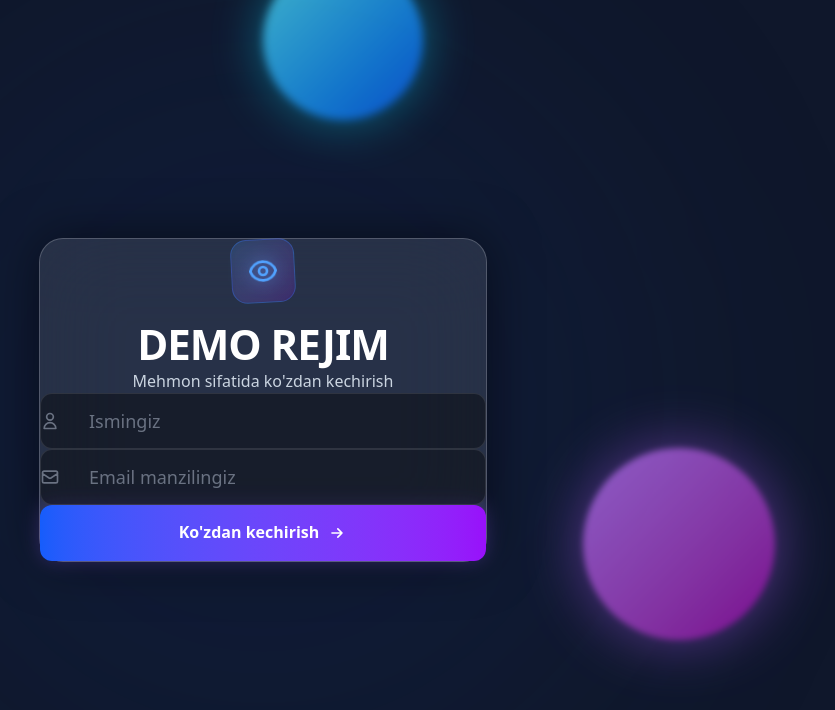
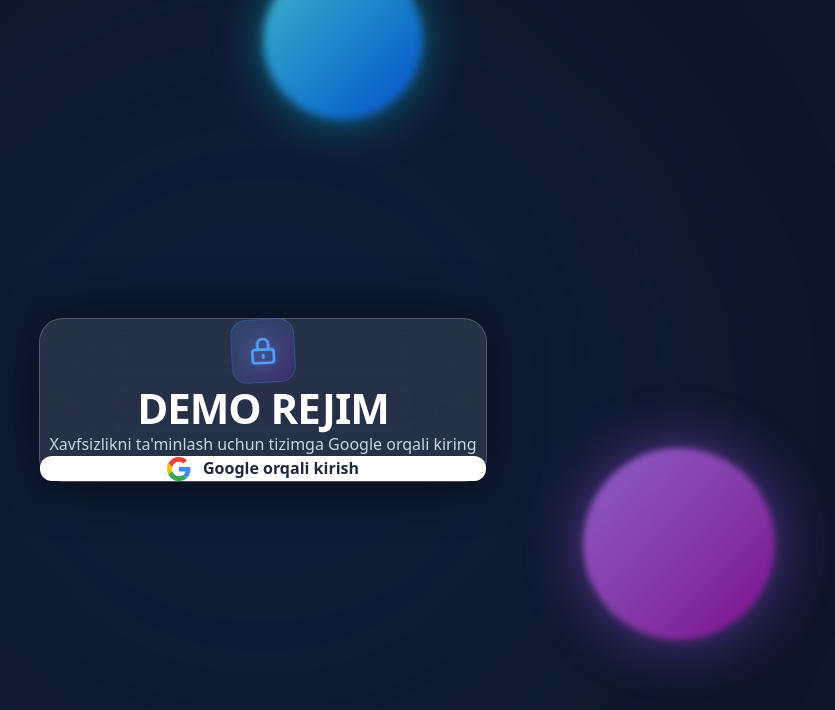
Before and after one commit to obsidianosuz-hub/partfilio, a Next.js app: page /en/projects/gym/demo in a window 1280 px wide. Shown: the top 710 px of the page, without its empty margins (377-1212 px from the left). Built offline with nearby package versions, Linux system fonts and the light colour scheme.

Commit message:
Implement simulated Google Sign In for demo gate

```diff
--- a/app/[locale]/projects/gym/demo/page.tsx
+++ b/app/[locale]/projects/gym/demo/page.tsx
@@ -6,11 +6,15 @@ import { Link } from '@/i18n/routing';
 export default function GymDemoPage() {
     const [activeTab, setActiveTab] = useState('Bosh Sahifa');
     const [isGated, setIsGated] = useState(true);
-    const [guestName, setGuestName] = useState('');
+    const [googleFlowStep, setGoogleFlowStep] = useState(0); // 0: button, 1: enter email, 2: connecting
     const [guestEmail, setGuestEmail] = useState('');
     const [emailError, setEmailError] = useState('');
 
-    const unlockDemo = (e: React.FormEvent) => {
+    const startGoogleAuth = () => {
+        setGoogleFlowStep(1);
+    };
+
+    const handleGoogleEmailSubmit = (e: React.FormEvent) => {
         e.preventDefault();
         setEmailError('');
 
@@ -18,13 +22,16 @@ export default function GymDemoPage() {
         const gmailRegex = /^[a-zA-Z0-9._%+-]+@gmail\.com$/i;
 
         if (!guestEmail.match(gmailRegex)) {
-            setEmailError("Faqat haqiqiy @gmail.com pochtangizni kiriting!");
+            setEmailError("Kechirasiz, kompyuteringizdagi haqiqiy Google (@gmail.com) hisobingizni kiriting.");
             return;
         }
 
-        if (guestName && guestEmail) {
+        setGoogleFlowStep(2);
+
+        // Simulate Google Auth Delay
+        setTimeout(() => {
             setIsGated(false);
-        }
+        }, 1500);
     };
 
     if (isGated) {
@@ -40,54 +47,77 @@ export default function GymDemoPage() {
                 {/* lock screen form */}
                 <div className="relative z-10 bg-white/10 backdrop-blur-2xl border border-white/20 p-8 sm:p-10 rounded-3xl shadow-[0_0_50px_rgba(0,0,0,0.5)] w-full max-w-md mx-4">
                     <div className="flex flex-col items-center">
-                        {/* Guest / Demo Login */}
-                        <div className="w-full flex flex-col text-center">
-                            <div className="w-16 h-16 mx-auto bg-gradient-to-br from-blue-400/20 to-purple-600/20 border border-blue-500/30 rounded-2xl flex items-center justify-center mb-4 shadow-inner transform -rotate-3 hover:rotate-0 transition-transform" style={{ width: '4rem', height: '4rem', margin: '0 auto', marginBottom: '1rem' }}>
-                                <svg className="w-8 h-8 text-blue-400 drop-shadow-[0_0_10px_rgba(96,165,250,0.8)]" style={{ width: '2rem', height: '2rem' }} fill="none" stroke="currentColor" viewBox="0 0 24 24"><path strokeLinecap="round" strokeLinejoin="round" strokeWidth="2" d="M15 12a3 3 0 11-6 0 3 3 0 016 0z"></path><path strokeLinecap="round" strokeLinejoin="round" strokeWidth="2" d="M2.458 12C3.732 7.943 7.523 5 12 5c4.478 0 8.268 2.943 9.542 7-1.274 4.057-5.064 7-9.542 7-4.477 0-8.268-2.943-9.542-7z"></path></svg>
+                        <div className="w-16 h-16 mx-auto bg-gradient-to-br from-blue-400/20 to-purple-600/20 border border-blue-500/30 rounded-2xl flex items-center justify-center mb-4 shadow-inner transform -rotate-3 hover:rotate-0 transition-transform">
+                            <svg className="w-8 h-8 text-blue-400 drop-shadow-[0_0_10px_rgba(96,165,250,0.8)]" fill="none" stroke="currentColor" viewBox="0 0 24 24"><path strokeLinecap="round" strokeLinejoin="round" strokeWidth="2" d="M12 15v2m-6 4h12a2 2 0 002-2v-6a2 2 0 00-2-2H6a2 2 0 00-2 2v6a2 2 0 002 2zm10-10V7a4 4 0 00-8 0v4h8z"></path></svg>
                         </div>
 
                         <h2 className="text-3xl font-black text-white mb-2 tracking-tight">DEMO REJIM</h2>
-                            <p className="text-gray-400 mb-8 text-sm">Mehmon sifatida ko'zdan kechirish</p>
+                        <p className="text-gray-400 mb-8 text-sm text-center">Xavfsizlikni ta'minlash uchun tizimga Google orqali kiring</p>
 
-                            <form onSubmit={unlockDemo} className="w-full">
-                                <div className="relative mb-6">
-                                    <div className="absolute inset-y-0 left-0 pl-4 flex items-center pointer-events-none">
-                                        <svg className="w-5 h-5 text-gray-500" fill="none" stroke="currentColor" viewBox="0 0 24 24"><path strokeLinecap="round" strokeLinejoin="round" strokeWidth="2" d="M16 7a4 4 0 11-8 0 4 4 0 018 0zM12 14a7 7 0 00-7 7h14a7 7 0 00-7-7z"></path></svg>
+                        <div className="w-full">
+                            {googleFlowStep === 0 && (
+                                <button onClick={startGoogleAuth} className="w-full py-3.5 px-4 bg-white hover:bg-gray-100 text-gray-800 font-bold rounded-xl shadow-lg transition-all flex items-center justify-center gap-3">
+                                    <svg className="w-6 h-6" viewBox="0 0 48 48">
+                                        <path fill="#EA4335" d="M24 9.5c3.54 0 6.71 1.22 9.21 3.6l6.85-6.85C35.9 2.38 30.47 0 24 0 14.62 0 6.51 5.38 2.56 13.22l7.98 6.19C12.43 13.7 17.74 9.5 24 9.5z"></path>
+                                        <path fill="#4285F4" d="M46.98 24.55c0-1.57-.15-3.09-.38-4.55H24v9.02h12.94c-.58 2.96-2.26 5.48-4.78 7.18l7.73 6c4.51-4.18 7.09-10.36 7.09-17.65z"></path>
+                                        <path fill="#FBBC05" d="M10.53 28.59c-.48-1.45-.76-2.99-.76-4.59s.27-3.14.76-4.59l-7.98-6.19C.92 16.46 0 20.12 0 24c0 3.88.92 7.54 2.56 10.78l7.97-6.19z"></path>
+                                        <path fill="#34A853" d="M24 48c6.48 0 11.93-2.13 15.89-5.81l-7.73-6c-2.15 1.45-4.92 2.3-8.16 2.3-6.26 0-11.57-4.22-13.47-9.91l-7.98 6.19C6.51 42.62 14.62 48 24 48z"></path>
+                                    </svg>
+                                    <span>Google orqali kirish</span>
+                                </button>
+                            )}
+
+                            {googleFlowStep === 1 && (
+                                <form onSubmit={handleGoogleEmailSubmit} className="w-full animate-fade-in text-left">
+                                    <div className="bg-white rounded-2xl p-6 shadow-xl relative">
+                                        <div className="flex justify-center mb-4">
+                                            <svg className="w-10 h-10" viewBox="0 0 48 48">
+                                                <path fill="#EA4335" d="M24 9.5c3.54 0 6.71 1.22 9.21 3.6l6.85-6.85C35.9 2.38 30.47 0 24 0 14.62 0 6.51 5.38 2.56 13.22l7.98 6.19C12.43 13.7 17.74 9.5 24 9.5z"></path>
+                                                <path fill="#4285F4" d="M46.98 24.55c0-1.57-.15-3.09-.38-4.55H24v9.02h12.94c-.58 2.96-2.26 5.48-4.78 7.18l7.73 6c4.51-4.18 7.09-10.36 7.09-17.65z"></path>
+                                                <path fill="#FBBC05" d="M10.53 28.59c-.48-1.45-.76-2.99-.76-4.59s.27-3.14.76-4.59l-7.98-6.19C.92 16.46 0 20.12 0 24c0 3.88.92 7.54 2.56 10.78l7.97-6.19z"></path>
+                                                <path fill="#34A853" d="M24 48c6.48 0 11.93-2.13 15.89-5.81l-7.73-6c-2.15 1.45-4.92 2.3-8.16 2.3-6.26 0-11.57-4.22-13.47-9.91l-7.98 6.19C6.51 42.62 14.62 48 24 48z"></path>
+                                            </svg>
                                         </div>
+                                        <h3 className="text-center text-xl text-gray-900 mb-1">Kirish</h3>
+                                        <p className="text-center text-sm text-gray-600 mb-6">Google hisobingizdan foydalaning</p>
+
+                                        <div className="relative mb-2">
                                             <input
-                                        value={guestName}
-                                        onChange={(e) => setGuestName(e.target.value)}
-                                        type="text"
-                                        placeholder="Ismingiz"
-                                        required
-                                        style={{ paddingTop: '1rem', paddingBottom: '1rem', paddingLeft: '3rem', paddingRight: '1rem', height: '3.5rem' }}
-                                        className="w-full pl-12 pr-4 py-4 bg-black/40 border border-white/10 rounded-xl text-white text-lg focus:outline-none focus:border-blue-500 focus:ring-2 focus:ring-blue-500/50 transition-all placeholder-gray-500"
-                                    />
-                                </div>
-
-                                <div className="relative mb-8">
-                                    <div className="absolute inset-y-0 left-0 pl-4 flex items-center pointer-events-none">
-                                        <svg className="w-5 h-5 text-gray-500" fill="none" stroke="currentColor" viewBox="0 0 24 24"><path strokeLinecap="round" strokeLinejoin="round" strokeWidth="2" d="M3 8l7.89 5.26a2 2 0 002.22 0L21 8M5 19h14a2 2 0 002-2V7a2 2 0 00-2-2H5a2 2 0 00-2 2v10a2 2 0 002 2z"></path></svg>
-                                    </div>
-                                    <input
+                                                autoFocus
                                                 value={guestEmail}
                                                 onChange={(e) => { setGuestEmail(e.target.value); setEmailError(''); }}
                                                 type="email"
-                                        placeholder="Email manzilingiz"
                                                 required
-                                        style={{ paddingTop: '1rem', paddingBottom: '1rem', paddingLeft: '3rem', paddingRight: '1rem', height: '3.5rem' }}
-                                        className={`w-full pl-12 pr-4 py-4 bg-black/40 border ${emailError ? 'border-red-500 focus:border-red-500 focus:ring-red-500/50' : 'border-white/10 focus:border-purple-500 focus:ring-purple-500/50'} rounded-xl text-white text-lg focus:outline-none focus:ring-2 transition-all placeholder-gray-500`}
+                                                placeholder="Email yoki telefon"
+                                                className={`w-full px-4 py-3 bg-white border ${emailError ? 'border-red-500 focus:border-red-500 focus:ring-red-500/20' : 'border-gray-300 focus:border-blue-500 focus:ring-blue-500/20'} rounded-md text-gray-900 text-md focus:outline-none focus:ring-4 transition-all`}
                                             />
+                                        </div>
                                         {emailError && (
-                                        <p className="text-red-400 text-sm mt-2 font-medium text-left">{emailError}</p>
+                                            <p className="text-red-600 text-xs mt-1 mb-4 flex items-center gap-1">
+                                                <svg className="w-4 h-4" fill="currentColor" viewBox="0 0 20 20"><path fillRule="evenodd" d="M18 10a8 8 0 11-16 0 8 8 0 0116 0zm-7 4a1 1 0 11-2 0 1 1 0 012 0zm-1-9a1 1 0 00-1 1v4a1 1 0 102 0V6a1 1 0 00-1-1z" clipRule="evenodd"></path></svg>
+                                                {emailError}
+                                            </p>
                                         )}
+
+                                        <div className="mt-8 flex justify-between items-center">
+                                            <button type="button" onClick={() => setGoogleFlowStep(0)} className="text-blue-600 hover:bg-blue-50 px-2 py-1.5 rounded text-sm font-medium transition-colors">
+                                                Orqaga
+                                            </button>
+                                            <button type="submit" className="bg-blue-600 hover:bg-blue-700 text-white px-6 py-2 rounded text-sm font-medium transition-colors">
+                                                Keyingisi
+                                            </button>
                                         </div>
+                                    </div>
+                                </form>
+                            )}
 
-                                <button type="submit" style={{ height: '3.5rem', paddingTop: '1rem', paddingBottom: '1rem' }} className="w-full py-4 bg-gradient-to-r from-blue-600 to-purple-600 hover:from-blue-500 hover:to-purple-500 active:scale-[0.98] text-white font-bold rounded-xl shadow-[0_0_20px_rgba(139,92,246,0.3)] hover:shadow-[0_0_30px_rgba(139,92,246,0.5)] transition-all flex items-center justify-center gap-2">
-                                    <span>Ko'zdan kechirish</span>
-                                    <svg className="w-5 h-5" fill="none" stroke="currentColor" viewBox="0 0 24 24"><path strokeLinecap="round" strokeLinejoin="round" strokeWidth="2" d="M13 7l5 5m0 0l-5 5m5-5H6"></path></svg>
-                                </button>
-                            </form>
+                            {googleFlowStep === 2 && (
+                                <div className="w-full bg-white rounded-2xl p-8 shadow-xl flex flex-col items-center justify-center animate-fade-in min-h-[250px]">
+                                    <div className="w-12 h-12 border-4 border-blue-200 border-t-blue-600 rounded-full animate-spin mb-4"></div>
+                                    <p className="text-gray-700 font-medium text-lg text-center">Google bilan bog'lanmoqda...</p>
+                                    <p className="text-gray-500 text-sm text-center mt-2">Tasdiqlanmoqda: {guestEmail}</p>
+                                </div>
+                            )}
                         </div>
                     </div>
                 </div>
```
Lines whose indentation alone changed are shown as unchanged.
